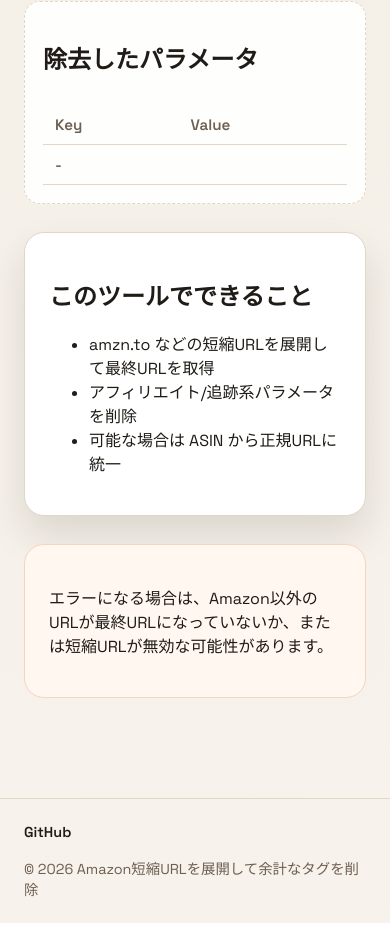
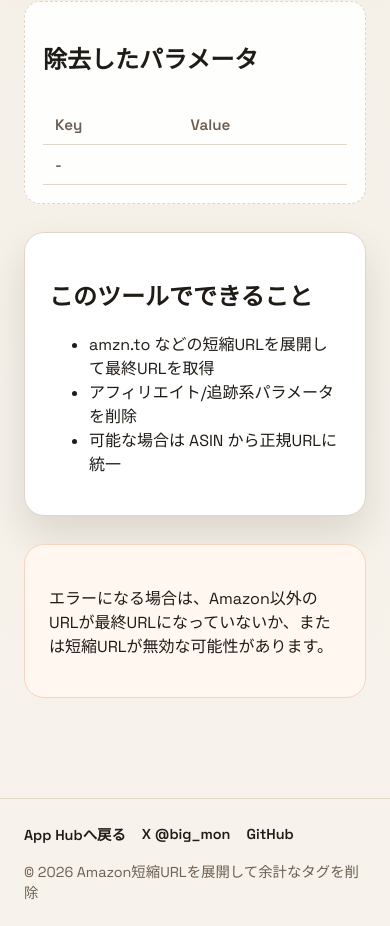
Before and after one commit to big-mon/amazon-link-cleaner-cloudflare, a website: page public/index.html in a window 390 px wide. Shown: the part 1024-1950 px from the top of the page. Drawn offline with Linux system fonts and the light colour scheme.

Commit message:
feat: add shared footer navigation (#1)
Co-authored-by: BIGMON <26018409+big-mon@users.noreply.github.com>

```diff
--- a/public/index.html
+++ b/public/index.html
@@ -117,13 +117,11 @@
     </main>
     <footer class="site-footer">
       <div class="footer-inner">
-        <a
-          href="https://github.com/big-mon/amazon-link-cleaner-cloudflare"
-          target="_blank"
-          rel="noopener noreferrer"
-        >
-          GitHub
-        </a>
+        <nav class="footer-links" aria-label="フッターナビゲーション">
+          <a href="/">App Hubへ戻る</a>
+          <a href="https://x.com/big_mon" target="_blank" rel="noopener noreferrer">X @big_mon</a>
+          <a href="https://github.com/big-mon/amazon-link-cleaner-cloudflare" target="_blank" rel="noopener noreferrer">GitHub</a>
+        </nav>
         <span>© 2026 Amazon短縮URLを展開して余計なタグを削除</span>
       </div>
     </footer>
--- a/public/styles.css
+++ b/public/styles.css
@@ -240,6 +240,14 @@ button#submit-btn:disabled {
   font-size: 0.9rem;
 }
 
+.footer-links {
+  display: flex;
+  flex-wrap: wrap;
+  align-items: center;
+  gap: 8px 16px;
+  min-width: 0;
+}
+
 .site-footer a {
   color: var(--ink);
   font-weight: 600;
@@ -248,6 +256,11 @@ button#submit-btn:disabled {
 
 .site-footer a:hover {
   color: var(--accent);
+}
+
+.site-footer a:focus-visible {
+  outline: 2px solid var(--accent);
+  outline-offset: 3px;
 }
 
 @media (max-width: 720px) {
@@ -268,4 +281,8 @@ button#submit-btn:disabled {
     flex-direction: column;
     align-items: flex-start;
   }
+
+  .footer-links {
+    width: 100%;
+  }
 }
```
